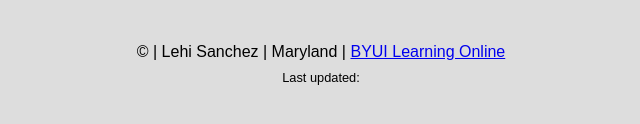
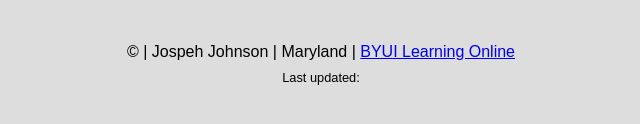
Before and after one commit to Johnson-Joseph15093/Johnson-Joseph15093.github.io, a plain HTML site: page index.html in a window 1280 px wide. Shown: the part 412-536 px from the top of the page, 319-959 px from the left. Drawn offline with Linux system fonts and the light colour scheme; files that its build step writes are made by us from their sources.

Commit message:
Initial Commit

```diff
--- a/index.html
+++ b/index.html
@@ -21,7 +21,7 @@
     </main>
 
     <footer>
-      <div class="copyright">&copy; <span id="copyright-year"></span> | Lehi Sanchez | Maryland | <a href="https://www.byui.edu/online">BYUI Learning Online</a></div>
+      <div class="copyright">&copy; <span id="copyright-year"></span> | Jospeh Johnson | Maryland | <a href="https://www.byui.edu/online">BYUI Learning Online</a></div>
       <div class="updated">Last updated: <span id="modified-date"></span></div>
     </footer>
     <script src=""></script>
```
